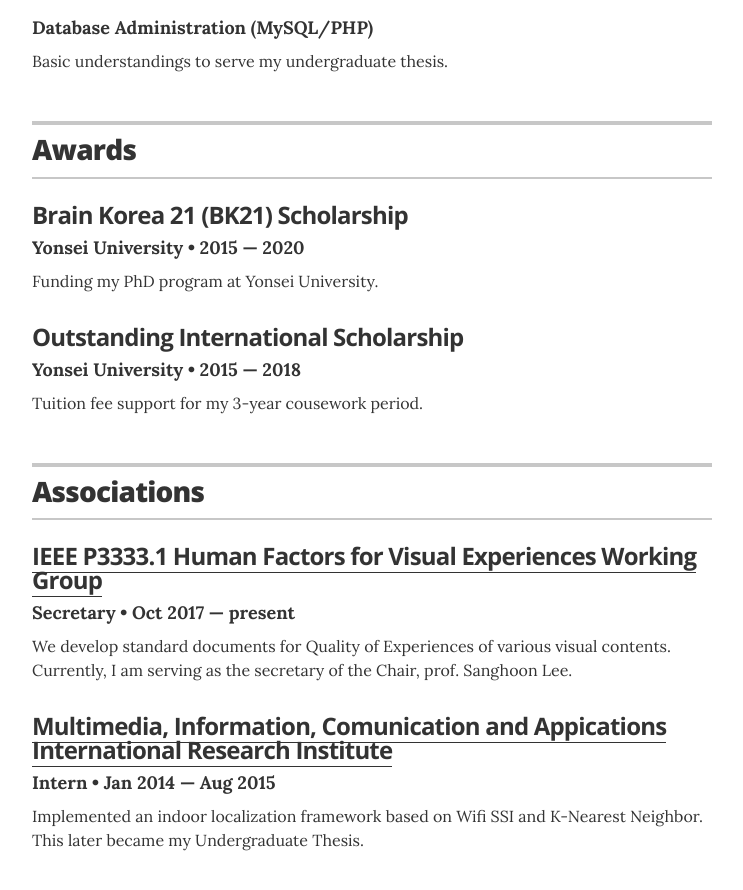
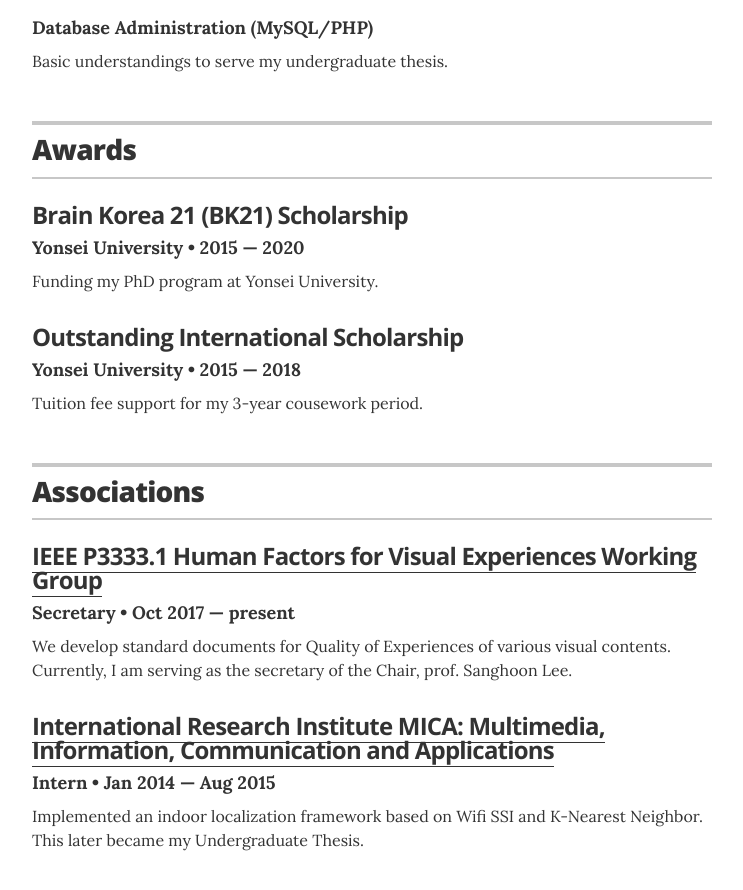
Before and after one commit to justanhduc/justanhduc.github.io, a Jekyll site: the page built from index.html, in a window 1280 px wide and 900 px high, scrolled down 2560 px. Shown: the top 890 px of the window, without its empty margins (268-1011 px from the left). Built offline with Jekyll 4.4.1, drawn with Linux system fonts in a browser that asks for light colours.

Commit message:
minor changes

```diff
--- a/_data/associations.yml
+++ b/_data/associations.yml
@@ -7,7 +7,7 @@
   url: http://grouper.ieee.org/groups/3dhf/
   summary: We develop standard documents for Quality of Experiences of various visual contents. Currently, I am serving as the secretary of the Chair, prof. Sanghoon Lee.
 
-- organization: Multimedia, Information, Comunication and Appications International Research Institute
+- organization: International Research Institute MICA&#58; Multimedia, Information, Communication and Applications
   role: Intern
   year: Jan 2014 &mdash; Aug 2015
   url: http://www.mica.edu.vn
```
